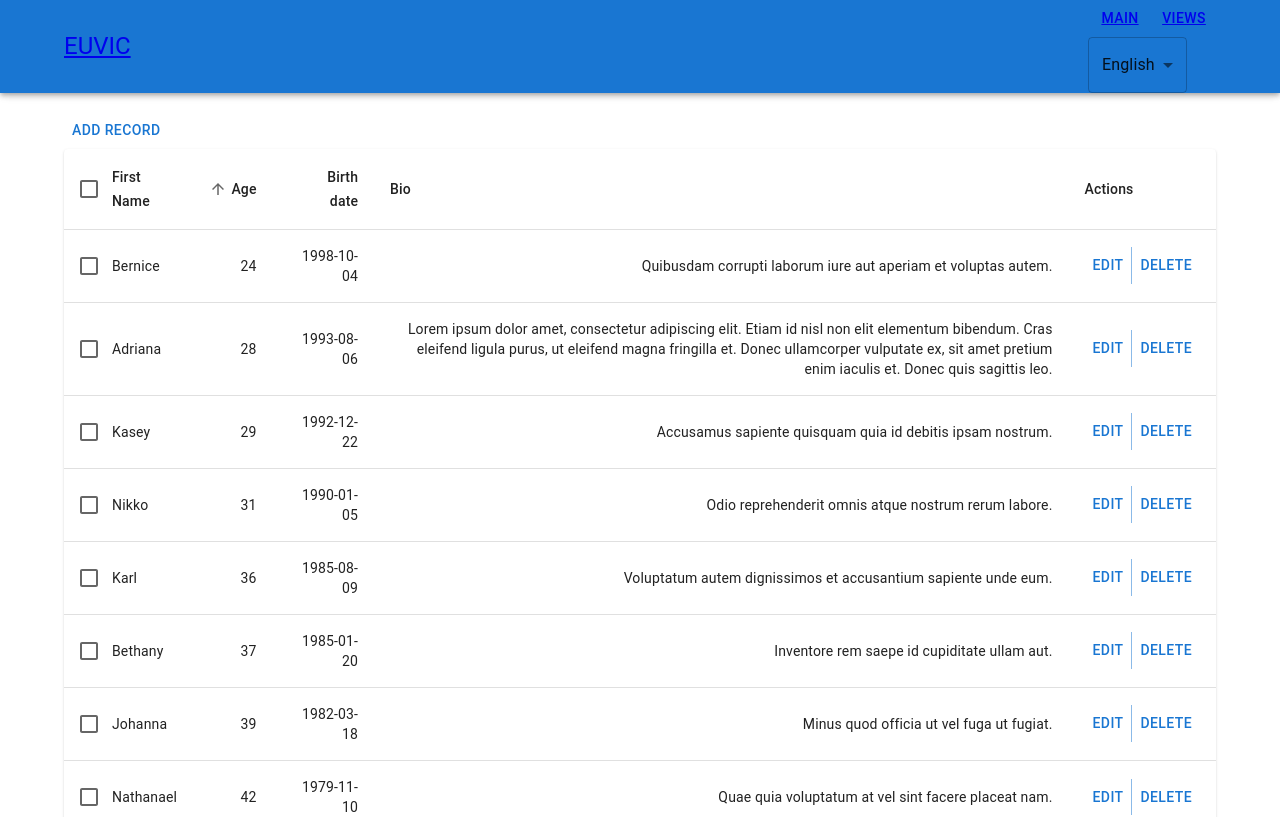
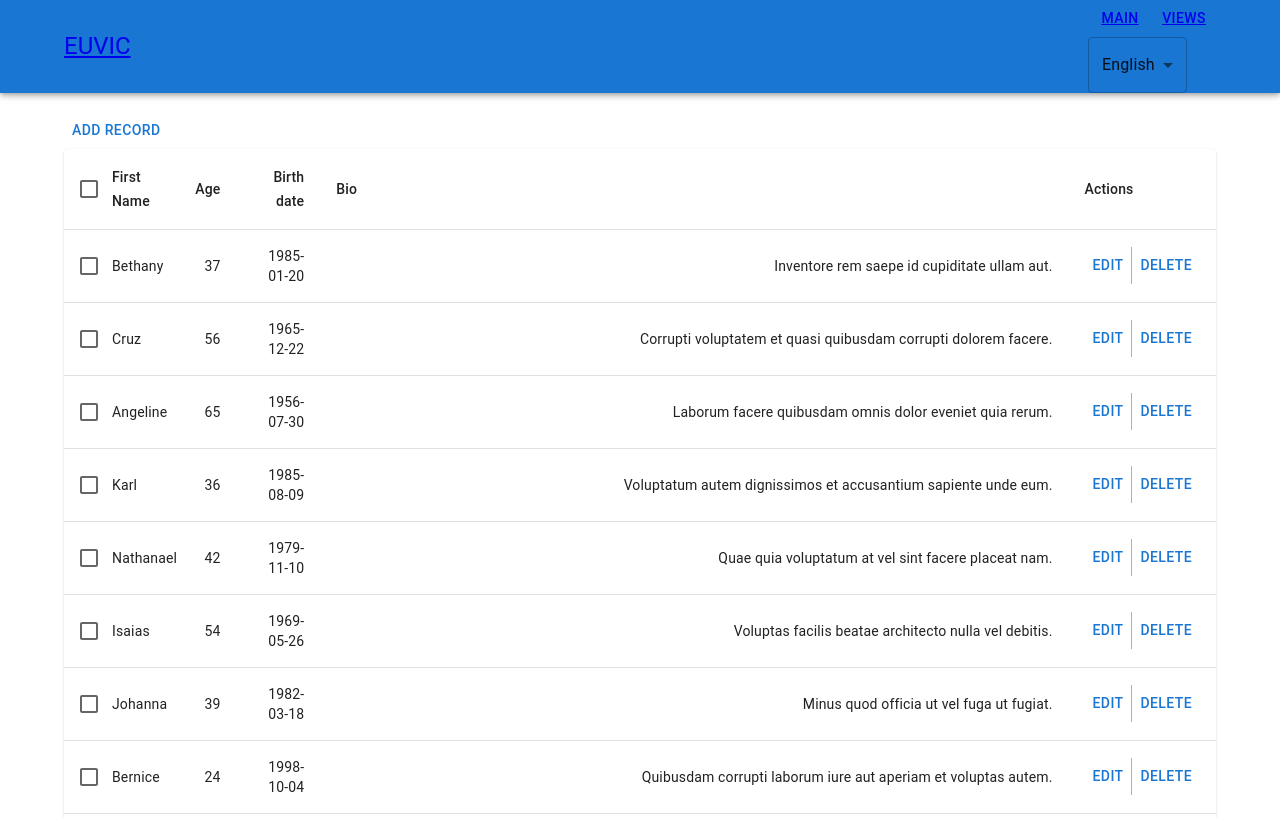
Before and after one commit to Rigon7/euvic-recruitment-task, a React (Create React App) app: page / in a window 1280 px wide. Shown: the top 817 px of the page. Built offline with nearby package versions, Linux system fonts and the light colour scheme.

Commit message:
clean code

```diff
--- a/src/application/components/form/NewRecordForm.tsx
+++ b/src/application/components/form/NewRecordForm.tsx
@@ -1,6 +1,5 @@
 import { useTranslation } from 'react-i18next';
 import Button from '@mui/material/Button';
-import { MouseEventHandler } from 'react';
 import { Box, Typography } from '@mui/material';
 import { useForm } from 'react-hook-form';
 import { yupResolver } from '@hookform/resolvers/yup';
@@ -8,16 +7,10 @@ import * as yup from 'yup';
 import moment from 'moment';
 
 import { useDispatch } from 'react-redux';
-import { addPerson } from '../../redux/features/ManageTable';
+import { addPerson } from '../../redux/features/PersonReducer';
+import { PersonData } from '../../interfaces/PersonDataInterface';
 
-interface NewRecordFormData {
-    name: string;
-    age: number;
-    birthDate: string;
-    bio: string;
-}
-
-const NewRecordForm = (props: { handleClose: MouseEventHandler<HTMLButtonElement> | undefined }): JSX.Element => {
+const NewRecordForm = (props: { handleClose: () => void }): JSX.Element => {
     const { t } = useTranslation();
     const today = moment();
 
@@ -42,13 +35,13 @@ const NewRecordForm = (props: { handleClose: MouseEventHandler<HTMLButtonElement
         register,
         handleSubmit,
         formState: { errors }
-    } = useForm<NewRecordFormData>({
+    } = useForm<PersonData>({
         resolver: yupResolver(schema)
     });
 
     const dispatch = useDispatch();
 
-    const onSubmit = (data: NewRecordFormData): void => {
+    const onSubmit = (data: PersonData): void => {
         const date = new Date(data.birthDate);
         const year = date.getFullYear();
         const month = ('0' + (date.getMonth() + 1)).slice(-2);
@@ -56,7 +49,7 @@ const NewRecordForm = (props: { handleClose: MouseEventHandler<HTMLButtonElement
         data.birthDate = `${year}-${month}-${day}`;
 
         dispatch(addPerson(data));
-        //props.handleClose();
+        if (props !== undefined) props.handleClose();
     };
 
     return (
--- a/src/application/components/modal/FormModal.tsx
+++ b/src/application/components/modal/FormModal.tsx
@@ -21,8 +21,8 @@ const style = {
 const FormModal = ({ children }: { children: React.ReactNode }): JSX.Element => {
     const { t } = useTranslation();
     const [open, setOpen] = React.useState(false);
-    const handleOpen = () => setOpen(true);
-    const handleClose = () => setOpen(false);
+    const handleOpen = (): void => setOpen(true);
+    const handleClose = (): void => setOpen(false);
 
     return (
         <div>
--- a/src/application/components/table/TableData.tsx
+++ b/src/application/components/table/TableData.tsx
@@ -14,57 +14,20 @@ import {
     TableHead,
     TablePagination,
     TableRow,
-    TableSortLabel,
     Toolbar,
     Tooltip,
     Typography
 } from '@mui/material';
-import { visuallyHidden } from '@mui/utils';
 import DeleteIcon from '@mui/icons-material/Delete';
 import { useTranslation } from 'react-i18next';
 import { useSelector } from 'react-redux';
 import { useDispatch } from 'react-redux';
-import { deletePerson } from '../../redux/features/ManageTable';
+import { deletePerson } from '../../redux/features/PersonReducer';
+import { PersonData } from '../../interfaces/PersonDataInterface';
+import { StoreState } from '../../redux/store/store';
 
-interface TableRowData {
-    name: string;
-    age: string;
-    birthDate: string;
-    bio: string;
-    actions: string;
-}
-
-function descendingComparator<T>(a: T, b: T, orderBy: keyof T) {
-    if (b[orderBy] < a[orderBy]) {
-        return -1;
-    }
-    if (b[orderBy] > a[orderBy]) {
-        return 1;
-    }
-    return 0;
-}
-
-type Order = 'asc' | 'desc';
-
-function getComparator<Key extends keyof any>(
-    order: Order,
-    orderBy: Key
-): (a: { [key in Key]: number | string }, b: { [key in Key]: number | string }) => number {
-    return order === 'desc'
-        ? (a, b) => descendingComparator(a, b, orderBy)
-        : (a, b) => -descendingComparator(a, b, orderBy);
-}
-
-function stableSort<T>(array: readonly T[], comparator: (a: T, b: T) => number) {
-    const stabilizedThis = array.map((el, index) => [el, index] as [T, number]);
-    stabilizedThis.sort((a, b) => {
-        const order = comparator(a[0], b[0]);
-        if (order !== 0) {
-            return order;
-        }
-        return a[1] - b[1];
-    });
-    return stabilizedThis.map((el) => el[0]);
+interface TableRowData extends PersonData {
+    actions?: string;
 }
 
 interface HeadCell {
@@ -109,19 +72,13 @@ const headCells: readonly HeadCell[] = [
 
 interface EnhancedTableProps {
     numSelected: number;
-    onRequestSort: (event: React.MouseEvent<unknown>, property: keyof TableRowData) => void;
     onSelectAllClick: (event: React.ChangeEvent<HTMLInputElement>) => void;
-    order: Order;
-    orderBy: string;
     rowCount: number;
 }
 
-function EnhancedTableHead(props: EnhancedTableProps) {
+function EnhancedTableHead(props: EnhancedTableProps): JSX.Element {
     const { t } = useTranslation();
-    const { onSelectAllClick, order, orderBy, numSelected, rowCount, onRequestSort } = props;
-    const createSortHandler = (property: keyof TableRowData) => (event: React.MouseEvent<unknown>) => {
-        onRequestSort(event, property);
-    };
+    const { onSelectAllClick, numSelected, rowCount } = props;
 
     return (
         <TableHead>
@@ -139,19 +96,8 @@ function EnhancedTableHead(props: EnhancedTableProps) {
                     <TableCell
                         key={headCell.id}
                         align={headCell.numeric ? 'right' : 'left'}
-                        padding={headCell.disablePadding ? 'none' : 'normal'}
-                        sortDirection={orderBy === headCell.id ? order : false}>
-                        <TableSortLabel
-                            active={orderBy === headCell.id}
-                            direction={orderBy === headCell.id ? order : 'asc'}
-                            onClick={createSortHandler(headCell.id)}>
+                        padding={headCell.disablePadding ? 'none' : 'normal'}>
                         {t(headCell.label)}
-                            {orderBy === headCell.id ? (
-                                <Box component="span" sx={visuallyHidden}>
-                                    {order === 'desc' ? 'sorted descending' : 'sorted ascending'}
-                                </Box>
-                            ) : null}
-                        </TableSortLabel>
                     </TableCell>
                 ))}
             </TableRow>
@@ -164,12 +110,14 @@ interface EnhancedTableToolbarProps {
     setSelected: React.Dispatch<React.SetStateAction<readonly string[]>>;
 }
 
-function EnhancedTableToolbar(props: EnhancedTableToolbarProps) {
+function EnhancedTableToolbar(props: EnhancedTableToolbarProps): JSX.Element {
     const { selected, setSelected } = props;
     const numSelected = selected.length;
     const { t } = useTranslation();
+
     const dispatch = useDispatch();
-    const handleDeleteSelected = () => {
+
+    const handleDeleteSelected = (): void => {
         selected.forEach((element) => {
             dispatch(deletePerson(element));
             setSelected([]);
@@ -201,21 +149,14 @@ function EnhancedTableToolbar(props: EnhancedTableToolbarProps) {
     );
 }
 
-export default function EnhancedTable() {
-    const rows: TableRowData[] = useSelector((state: any) => state.people.persons);
-    const [order, setOrder] = React.useState<Order>('asc');
-    const [orderBy, setOrderBy] = React.useState<keyof TableRowData>('age');
+export default function EnhancedTable(): JSX.Element {
+    const rows: TableRowData[] = useSelector((state: StoreState) => state.people.persons);
     const [selected, setSelected] = React.useState<readonly string[]>([]);
     const [page, setPage] = React.useState(0);
     const [rowsPerPage, setRowsPerPage] = React.useState(10);
     const { t } = useTranslation();
-    const handleRequestSort = (event: React.MouseEvent<unknown>, property: keyof TableRowData) => {
-        const isAsc = orderBy === property && order === 'asc';
-        setOrder(isAsc ? 'desc' : 'asc');
-        setOrderBy(property);
-    };
 
-    const handleSelectAllClick = (event: React.ChangeEvent<HTMLInputElement>) => {
+    const handleSelectAllClick = (event: React.ChangeEvent<HTMLInputElement>): void => {
         if (event.target.checked) {
             const newSelected = rows.map((n) => n.name);
             setSelected(newSelected);
@@ -224,7 +165,7 @@ export default function EnhancedTable() {
         setSelected([]);
     };
 
-    const handleClick = (event: React.MouseEvent<unknown>, name: string) => {
+    const handleClick = (event: React.MouseEvent<unknown>, name: string): void => {
         const selectedIndex = selected.indexOf(name);
         let newSelected: readonly string[] = [];
 
@@ -241,22 +182,22 @@ export default function EnhancedTable() {
         setSelected(newSelected);
     };
 
-    const handleChangePage = (event: unknown, newPage: number) => {
+    const handleChangePage = (event: unknown, newPage: number): void => {
         setPage(newPage);
     };
 
-    const handleChangeRowsPerPage = (event: React.ChangeEvent<HTMLInputElement>) => {
+    const handleChangeRowsPerPage = (event: React.ChangeEvent<HTMLInputElement>): void => {
         setRowsPerPage(parseInt(event.target.value, 10));
         setPage(0);
     };
 
-    const isSelected = (name: string) => selected.indexOf(name) !== -1;
+    const isSelected = (name: string): boolean => selected.indexOf(name) !== -1;
 
-    // Avoid a layout jump when reaching the last page with empty rows.
     const emptyRows = page > 0 ? Math.max(0, (1 + page) * rowsPerPage - rows.length) : 0;
     const dispatch = useDispatch();
-    const handleDeleteSingleRow = (event: React.MouseEvent<unknown>, name: string) => {
+    const handleDeleteSingleRow = (event: React.MouseEvent<unknown>, name: string): void => {
         dispatch(deletePerson(name));
+        setSelected([]);
     };
 
     return (
@@ -266,16 +207,11 @@ export default function EnhancedTable() {
                     <Table sx={{ minWidth: 750 }} aria-labelledby="tableTitle" size={'medium'}>
                         <EnhancedTableHead
                             numSelected={selected.length}
-                            order={order}
-                            orderBy={orderBy}
                             onSelectAllClick={handleSelectAllClick}
-                            onRequestSort={handleRequestSort}
                             rowCount={rows.length}
                         />
                         <TableBody>
-                            {stableSort(rows, getComparator(order, orderBy))
-                                .slice(page * rowsPerPage, page * rowsPerPage + rowsPerPage)
-                                .map((row, index) => {
+                            {rows.slice(page * rowsPerPage, page * rowsPerPage + rowsPerPage).map((row, index) => {
                                 const isItemSelected = isSelected(row.name);
                                 const labelId = `enhanced-table-checkbox-${index}`;
 
@@ -288,7 +224,7 @@ export default function EnhancedTable() {
                                         sx={{ alignItems: 'center' }}>
                                         <TableCell padding="checkbox">
                                             <Checkbox
-                                                    onClick={(event) => handleClick(event, row.name)}
+                                                onClick={(event): void => handleClick(event, row.name)}
                                                 color="primary"
                                                 checked={isItemSelected}
                                                 inputProps={{
@@ -305,7 +241,8 @@ export default function EnhancedTable() {
                                         <TableCell>
                                             <ButtonGroup variant="text" aria-label="text button group">
                                                 <Button>{t('edit')}</Button>
-                                                    <Button onClick={(event) => handleDeleteSingleRow(event, row.name)}>
+                                                <Button
+                                                    onClick={(event): void => handleDeleteSingleRow(event, row.name)}>
                                                     {t('delete')}
                                                 </Button>
                                             </ButtonGroup>
--- a/src/application/exampleData/exampleData.ts
+++ b/src/application/exampleData/exampleData.tsx
@@ -1,77 +1,92 @@
-export const PeopleData = [
+import { PersonData } from '../interfaces/PersonDataInterface';
+
+export const PeopleData: PersonData[] = [
     {
+        id: 1,
         name: 'Bethany',
         age: 37,
         birthDate: '1985-01-20',
         bio: 'Inventore rem saepe id cupiditate ullam aut.'
     },
     {
+        id: 2,
         name: 'Cruz',
         age: 56,
         birthDate: '1965-12-22',
         bio: 'Corrupti voluptatem et quasi quibusdam corrupti dolorem facere.'
     },
     {
+        id: 3,
         name: 'Angeline',
         age: 65,
         birthDate: '1956-07-30',
         bio: 'Laborum facere quibusdam omnis dolor eveniet quia rerum.'
     },
     {
+        id: 4,
         name: 'Karl',
         age: 36,
         birthDate: '1985-08-09',
         bio: 'Voluptatum autem dignissimos et accusantium sapiente unde eum.'
     },
     {
+        id: 5,
         name: 'Nathanael',
         age: 42,
         birthDate: '1979-11-10',
         bio: 'Quae quia voluptatum at vel sint facere placeat nam.'
     },
     {
+        id: 6,
         name: 'Isaias',
         age: 54,
         birthDate: '1969-05-26',
         bio: 'Voluptas facilis beatae architecto nulla vel debitis.'
     },
     {
+        id: 7,
         name: 'Johanna',
         age: 39,
         birthDate: '1982-03-18',
         bio: 'Minus quod officia ut vel fuga ut fugiat.'
     },
     {
+        id: 8,
         name: 'Bernice',
         age: 24,
         birthDate: '1998-10-04',
         bio: 'Quibusdam corrupti laborum iure aut aperiam et voluptas autem.'
     },
     {
+        id: 9,
         name: 'Darryl',
         age: 50,
         birthDate: '1972-12-31',
         bio: 'Reprehenderit ipsum expedita sunt vel molestias consequuntur.'
     },
     {
+        id: 10,
         name: 'Adriana',
         age: 28,
         birthDate: '1993-08-06',
         bio: 'Lorem ipsum dolor amet, consectetur adipiscing elit. Etiam id nisl non elit elementum bibendum. Cras eleifend ligula purus, ut eleifend magna fringilla et. Donec ullamcorper vulputate ex, sit amet pretium enim iaculis et. Donec quis sagittis leo.'
     },
     {
+        id: 11,
         name: 'Nikko',
         age: 31,
         birthDate: '1990-01-05',
         bio: 'Odio reprehenderit omnis atque nostrum rerum labore.'
     },
     {
+        id: 12,
         name: 'Abraham',
         age: 76,
         birthDate: '1945-11-25',
         bio: 'Explicabo illo corrupti et nihil accusantium impedit nesciunt commodi.'
     },
     {
+        id: 13,
         name: 'Kasey',
         age: 29,
         birthDate: '1992-12-22',
--- a/src/application/interfaces/PersonDataInterface.tsx
+++ b/src/application/interfaces/PersonDataInterface.tsx
@@ -1,5 +1,6 @@
-export interface PersonDataInterface {
-    firstName: string;
+export interface PersonData {
+    id: number;
+    name: string;
     age: number;
     birthDate: string;
     bio: string;
--- a/src/application/redux/features/ManageTable.ts
+++ b/src/application/redux/features/PersonReducer.tsx
@@ -1,16 +1,10 @@
 import { PeopleData } from '../../exampleData/exampleData';
 import { createSlice, PayloadAction } from '@reduxjs/toolkit';
+import { PersonData } from '../../interfaces/PersonDataInterface';
 
-interface Person {
-    name: string;
-    age: number;
-    birthDate: string;
-    bio: string;
-}
-
-interface PersonState {
+export interface PersonState {
     loading: boolean;
-    persons: Person[];
+    persons: PersonData[];
 }
 
 const initialState: PersonState = {
@@ -22,10 +16,10 @@ const personSlice = createSlice({
     name: 'person',
     initialState,
     reducers: {
-        addPerson(state, action: PayloadAction<Person>) {
+        addPerson(state, action: PayloadAction<PersonData>) {
             state.persons.push(action.payload);
         },
-        updatePerson(state, action: PayloadAction<Person>) {
+        updatePerson(state, action: PayloadAction<PersonData>) {
             const index = state.persons.findIndex((person) => person.name === action.payload.name);
             if (index !== -1) {
                 state.persons[index] = action.payload;
```
Also changed, not shown: src/application/redux/store/store.ts (+6 -1 lines), .eslintrc.json. Lines whose indentation alone changed are shown as unchanged.
